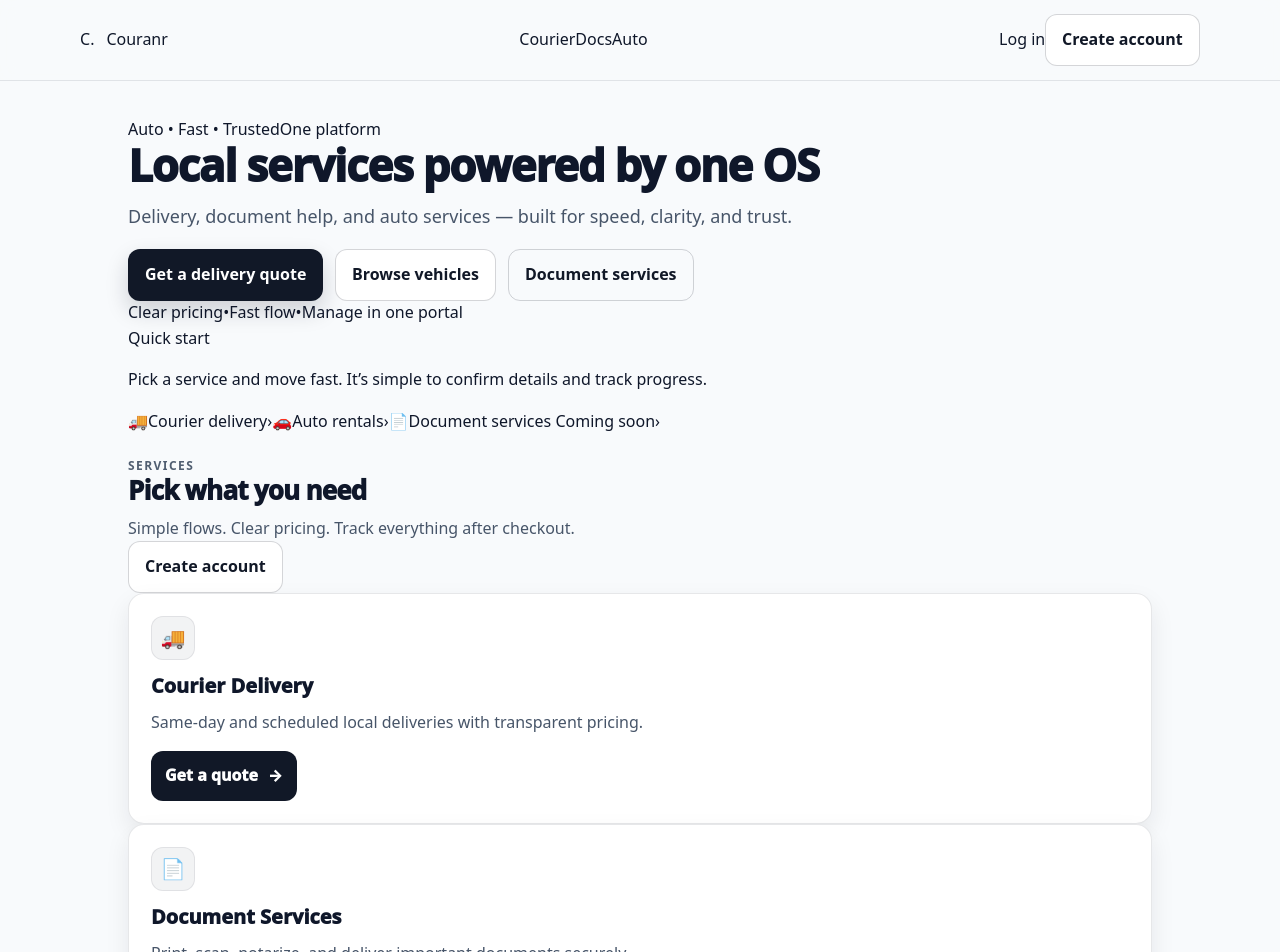
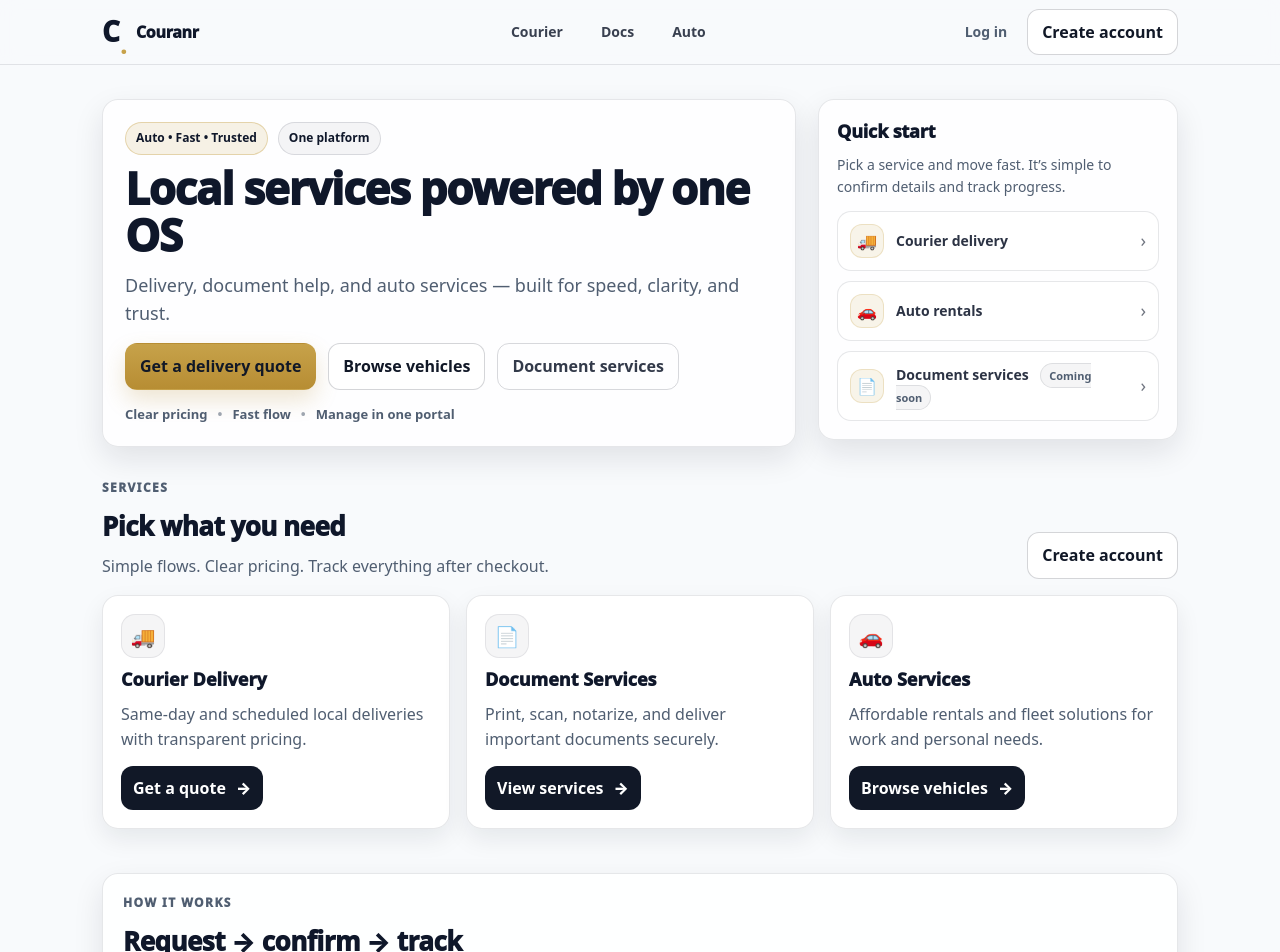
Before and after one commit to kkoly10/couranr-os, a Next.js app: page / in a window 1280 px wide. Shown: the top 952 px of the page. Built offline with nearby package versions, Linux system fonts and the light colour scheme.

Commit message:
Update globals.css

```diff
--- a/app/globals.css
+++ b/app/globals.css
@@ -7,37 +7,31 @@ img { max-width: 100%; display: block; }
 a { color: inherit; text-decoration: none; }
 button { font: inherit; }
 
-/* ===== THEME ===== */
+/* ===== THEME (Clean-tech + Gold) ===== */
 :root{
   --bg: #0b1220;
-  --surface: rgba(255,255,255,0.92);
-  --surface2: rgba(255,255,255,0.78);
-
+  --paper: #f8fafc;
   --text: #0f172a;
   --muted: #475569;
+
+  --gold: #c7a24a;
+  --gold2: #e6d3a1;
 
   --border: rgba(15,23,42,0.10);
   --shadow: 0 12px 30px rgba(15, 23, 42, 0.10);
   --shadow2: 0 18px 40px rgba(15, 23, 42, 0.16);
-
-  /* Gold accent (clean/tech) */
-  --gold: #d6b35a;
-  --goldDeep: #b88f2f;
-
   --radius: 16px;
-
-  /* page width */
-  --container: 1120px;
 }
 
 body{
   font-family: ui-sans-serif, system-ui, -apple-system, BlinkMacSystemFont, "Segoe UI",
     Roboto, Helvetica, Arial, "Apple Color Emoji", "Segoe UI Emoji";
-  background: #f8fafc;
+  background: var(--paper);
   color: var(--text);
-  line-height: 1.6;
+  line-height: 1.55;
 }
 
+/* ===== LAYOUT SHELL ===== */
 .appBody{
   min-height: 100vh;
   display: flex;
@@ -48,141 +42,90 @@ body{
   flex: 1;
 }
 
-/* Shared container (also supports your older c-container usage) */
-.container,
-.c-container{
+/* ===== CONTAINER ===== */
+.container{
   width: 100%;
-  max-width: var(--container);
+  max-width: 1120px;
   margin: 0 auto;
-  padding: 0 24px;
+  padding: 0 22px;
 }
 
-/* ===== GLOBAL MOTION ===== */
-a, button, .interactiveCard{
-  transition: transform 160ms ease, box-shadow 160ms ease, opacity 160ms ease,
-    background 160ms ease, border-color 160ms ease;
-}
-@media (prefers-reduced-motion: reduce) {
-  a, button, .interactiveCard { transition: none; }
-  .bgGlow { animation: none !important; }
-}
-
-/* ===== TOP BAR (PUBLIC SAFE) ===== */
+/* ===== TOP BAR ===== */
 .topbar{
   position: sticky;
   top: 0;
-  z-index: 50;
-  background: rgba(248,250,252,0.80);
+  z-index: 30;
+  background: rgba(248,250,252,0.85);
   backdrop-filter: blur(10px);
   border-bottom: 1px solid var(--border);
 }
 
 .topbarInner{
+  height: 64px;
   display: flex;
   align-items: center;
   justify-content: space-between;
-  gap: 16px;
-
-  /* key: prevents tight squeeze + overlap */
-  flex-wrap: wrap;
-  row-gap: 12px;
-
-  padding: 14px 0;
+  gap: 18px;
 }
 
 .brand{
   display: inline-flex;
   align-items: center;
-  gap: 12px;
-  min-width: fit-content;
+  gap: 10px;
+  min-width: 160px;
 }
 
-.logoMark{
-  width: 48px;
-  height: 48px;
-  border-radius: 16px;
-  display: grid;
-  place-items: center;
-  background: linear-gradient(180deg, rgba(255,255,255,0.95), rgba(255,255,255,0.72));
-  border: 1px solid rgba(15,23,42,0.10);
-  box-shadow: 0 10px 18px rgba(15,23,42,0.08);
-  position: relative;
-
-  /* extra room so the dot never feels cramped */
-  overflow: visible;
+.brandMark{
+  display: inline-flex;
+  align-items: flex-end;
+  font-weight: 950;
+  font-size: 28px;
+  letter-spacing: -0.02em;
+  color: var(--text);
 }
 
-.logoC{
-  font-weight: 950;
-  font-size: 20px;
+.brandDot{
+  font-size: 22px;              /* smaller than C */
   line-height: 1;
-  letter-spacing: -0.02em;
+  color: var(--gold);
+  transform: translateY(2px);   /* lower the dot slightly */
+  margin-left: 1px;
 }
 
-.logoDot{
-  position: absolute;
-  right: 12px;
-  bottom: 10px;
-  width: 6px;
-  height: 6px;
-  border-radius: 999px;
-  background: var(--gold);
-  box-shadow: 0 0 0 2px rgba(214,179,90,0.20);
-}
-
-.brandText{
-  display: flex;
-  flex-direction: column;
-  line-height: 1.12;
-}
-
-.brandName{
-  font-size: 14px;
+.brandWord{
   font-weight: 950;
   letter-spacing: -0.02em;
 }
 
-.brandTag{
-  font-size: 12px;
-  color: var(--muted);
-  font-weight: 700;
+.nav{
+  display: flex;
+  align-items: center;
+  gap: 18px;          /* key: make it clickable and not tight */
+  flex-wrap: wrap;
+  justify-content: center;
 }
 
-.topNav{
+.navLink{
+  font-weight: 800;
+  font-size: 14px;
+  color: rgba(15,23,42,0.82);
+  padding: 8px 10px;
+  border-radius: 10px;
+}
+
+.navLink:hover{
+  background: rgba(15,23,42,0.04);
+}
+
+.navLink.subtle{
+  color: rgba(71,85,105,0.95);
+}
+
+.navActions{
   display: flex;
   align-items: center;
   gap: 10px;
   flex-wrap: wrap;
-}
-
-.topNavLink{
-  font-size: 13px;
-  font-weight: 900;
-  padding: 8px 12px;
-  border-radius: 999px;
-  border: 1px solid rgba(15,23,42,0.14);
-  background: rgba(255,255,255,0.70);
-}
-
-.topNavLink:hover{
-  transform: translateY(-1px);
-  box-shadow: 0 10px 18px rgba(15,23,42,0.08);
-  background: rgba(255,255,255,0.92);
-}
-
-.topActions{
-  display: flex;
-  align-items: center;
-  gap: 12px;
-  flex-wrap: wrap;
-  margin-left: auto;
-}
-
-@media (max-width: 560px){
-  .topActions{
-    width: 100%;
-    justify-content: flex-start;
-  }
 }
 
 /* ===== BUTTONS ===== */
@@ -191,141 +134,100 @@ a, button, .interactiveCard{
   align-items: center;
   justify-content: center;
   gap: 10px;
-  padding: 12px 16px;
+  padding: 10px 14px;
   border-radius: 12px;
   font-weight: 900;
-  text-decoration: none;
   border: 1px solid transparent;
   cursor: pointer;
   user-select: none;
-  will-change: transform;
+  transition: transform 160ms ease, box-shadow 160ms ease, background 160ms ease, border-color 160ms ease, opacity 160ms ease;
 }
 
-/* aliases for your older class names */
-.btnPrimary, .btn-primary{
-  background: #111827;
-  color: #fff;
-  box-shadow: 0 10px 22px rgba(17,24,39,0.18);
+.btn:hover{ transform: translateY(-1px); }
+.btn:active{ transform: translateY(0px); }
+
+.btnPrimary{
+  background: linear-gradient(180deg, var(--gold), #b78d33);
+  color: #111827;
+  box-shadow: 0 10px 22px rgba(183,141,51,0.22);
 }
-.btnPrimary:hover, .btn-primary:hover{
-  transform: translateY(-2px);
-  box-shadow: 0 16px 34px rgba(17,24,39,0.22);
+.btnPrimary:hover{
+  box-shadow: 0 16px 34px rgba(183,141,51,0.26);
 }
 
-.btnSecondary, .btn-secondary{
-  background: #fff;
+.btnSecondary{
+  background: #ffffff;
   color: #111827;
   border-color: rgba(17,24,39,0.18);
 }
-.btnSecondary:hover, .btn-secondary:hover{
-  transform: translateY(-2px);
-  box-shadow: 0 14px 28px rgba(15,23,42,0.12);
+.btnSecondary:hover{
+  box-shadow: 0 14px 28px rgba(15,23,42,0.10);
 }
 
-.btnGhost, .btn-ghost{
+.btnGhost{
   background: transparent;
-  color: #111827;
-  border-color: rgba(17,24,39,0.18);
+  color: rgba(15,23,42,0.85);
+  border-color: rgba(17,24,39,0.16);
 }
-.btnGhost:hover, .btn-ghost:hover{
-  transform: translateY(-2px);
-  background: rgba(17,24,39,0.04);
+.btnGhost:hover{
+  background: rgba(15,23,42,0.04);
 }
 
-/* gold CTA */
-.btnGold, .btn-gold{
-  background: linear-gradient(180deg, rgba(214,179,90,1), rgba(184,143,47,1));
-  color: #111827;
-  box-shadow: 0 14px 26px rgba(184,143,47,0.22);
-}
-.btnGold:hover, .btn-gold:hover{
-  transform: translateY(-2px);
-  box-shadow: 0 18px 34px rgba(184,143,47,0.28);
-}
-
-/* ===== HOME LAYOUT ===== */
+/* ===== HOME BACKDROP ===== */
 .home{
-  max-width: var(--container);
-  margin: 0 auto;
-  padding: 36px 24px 72px;
   position: relative;
 }
 
-.section{
-  margin-top: 22px;
+.homeBackdrop{
+  position: absolute;
+  inset: 0;
+  pointer-events: none;
+  background:
+    radial-gradient(900px 420px at 18% 10%, rgba(199,162,74,0.22), transparent 60%),
+    radial-gradient(900px 420px at 82% 0%, rgba(199,162,74,0.14), transparent 62%),
+    radial-gradient(900px 520px at 55% 42%, rgba(15,23,42,0.04), transparent 62%);
 }
 
-.kicker{
-  font-size: 12px;
-  font-weight: 900;
-  letter-spacing: 0.12em;
-  text-transform: uppercase;
-  color: rgba(71,85,105,0.95);
+/* Make sure content sits above backdrop */
+.home > * { position: relative; z-index: 1; }
+
+/* ===== HERO ===== */
+.hero{
+  padding: 34px 0 10px;
 }
 
-.h2{
-  margin: 0;
-  font-size: 26px;
-  font-weight: 950;
-  letter-spacing: -0.03em;
-  line-height: 1.15;
+.heroGrid{
+  display: grid;
+  grid-template-columns: 1fr 360px;
+  gap: 22px;
+  align-items: start;
 }
 
-.p{
-  margin: 10px 0 0;
-  color: var(--muted);
-  max-width: 820px;
+.heroLeft{
+  background: rgba(255,255,255,0.78);
+  border: 1px solid var(--border);
+  border-radius: var(--radius);
+  box-shadow: var(--shadow);
+  padding: 22px;
 }
 
-/* ambient glow */
-.bgGlow{
-  position: absolute;
-  inset: -140px -80px auto -80px;
-  height: 420px;
-  background:
-    radial-gradient(closest-side at 30% 40%, rgba(214,179,90,0.20), transparent 70%),
-    radial-gradient(closest-side at 70% 20%, rgba(17,24,39,0.18), transparent 70%),
-    radial-gradient(closest-side at 55% 80%, rgba(214,179,90,0.12), transparent 70%);
-  filter: blur(18px);
-  opacity: 0.9;
-  pointer-events: none;
-  animation: floatGlow 7s ease-in-out infinite;
-}
-
-@keyframes floatGlow{
-  0% { transform: translate3d(0,0,0) scale(1); }
-  50% { transform: translate3d(0,14px,0) scale(1.02); }
-  100% { transform: translate3d(0,0,0) scale(1); }
-}
-
-/* hero */
-.homeHero{
-  margin-bottom: 18px;
-  padding: 26px 26px 22px;
-  border: 1px solid var(--border);
-  border-radius: var(--radius);
-  background: linear-gradient(180deg, rgba(255,255,255,0.92), rgba(255,255,255,0.75));
-  box-shadow: var(--shadow);
-  backdrop-filter: blur(8px);
-}
-
-.badgeRow{
+.pillRow{
   display: flex;
   gap: 10px;
   flex-wrap: wrap;
   margin-bottom: 10px;
 }
 
-.badge{
+.pill{
   font-size: 12px;
   font-weight: 900;
   padding: 6px 10px;
   border-radius: 999px;
-  border: 1px solid rgba(214,179,90,0.40);
-  background: rgba(214,179,90,0.12);
+  border: 1px solid rgba(199,162,74,0.38);
+  background: rgba(199,162,74,0.14);
 }
 
-.badge.ghost{
+.pill.ghost{
   border-color: rgba(15,23,42,0.12);
   background: rgba(15,23,42,0.04);
 }
@@ -338,23 +240,11 @@ a, button, .interactiveCard{
   line-height: 1.08;
 }
 
-.heroTitleDot{
-  margin: 0 8px;
-  color: var(--goldDeep);
-}
-
-.heroTitleSub{
-  font-size: 16px;
-  font-weight: 900;
-  color: rgba(15,23,42,0.70);
-}
-
 .heroDesc{
-  margin-top: 12px;
-  margin-bottom: 18px;
+  margin: 12px 0 16px;
   font-size: 18px;
-  color: var(--muted);
-  max-width: 780px;
+  color: rgba(71,85,105,0.95);
+  max-width: 720px;
 }
 
 .heroActions{
@@ -363,48 +253,162 @@ a, button, .interactiveCard{
   flex-wrap: wrap;
 }
 
-/* cards */
-.cardGrid{
+.microTrust{
+  margin-top: 14px;
+  display: flex;
+  gap: 10px;
+  flex-wrap: wrap;
+  color: rgba(71,85,105,0.95);
+  font-weight: 700;
+  font-size: 13px;
+}
+.microDot{ opacity: 0.55; }
+
+/* ===== QUICK CARD ===== */
+.quickCard{
+  background: rgba(255,255,255,0.82);
+  border: 1px solid var(--border);
+  border-radius: var(--radius);
+  box-shadow: var(--shadow);
+  padding: 18px;
+}
+
+.quickTitle{
+  font-weight: 950;
+  font-size: 18px;
+  letter-spacing: -0.01em;
+}
+
+.quickDesc{
+  margin: 8px 0 14px;
+  color: rgba(71,85,105,0.95);
+  font-size: 14px;
+}
+
+.quickLinks{
   display: grid;
-  grid-template-columns: repeat(auto-fit, minmax(260px, 1fr));
-  gap: 18px;
-  margin-top: 18px;
+  gap: 10px;
+}
+
+.quickLink{
+  display: flex;
+  align-items: center;
+  justify-content: space-between;
+  gap: 12px;
+  padding: 12px 12px;
+  border-radius: 14px;
+  border: 1px solid rgba(15,23,42,0.10);
+  background: rgba(255,255,255,0.9);
+}
+
+.quickLink:hover{
+  box-shadow: 0 12px 26px rgba(15,23,42,0.10);
+  transform: translateY(-1px);
+}
+
+.quickIcon{
+  width: 34px;
+  height: 34px;
+  display: grid;
+  place-items: center;
+  border-radius: 12px;
+  background: rgba(199,162,74,0.12);
+  border: 1px solid rgba(199,162,74,0.24);
+  flex: 0 0 auto;
+}
+
+.quickText{
+  flex: 1;
+  font-weight: 900;
+  color: rgba(15,23,42,0.88);
+  font-size: 14px;
+}
+
+.quickSoon{
+  margin-left: 8px;
+  font-weight: 900;
+  font-size: 11px;
+  padding: 4px 8px;
+  border-radius: 999px;
+  border: 1px solid rgba(15,23,42,0.10);
+  background: rgba(15,23,42,0.04);
+  color: rgba(71,85,105,0.95);
+}
+
+.quickArrow{
+  font-size: 18px;
+  opacity: 0.6;
+}
+
+/* ===== SECTIONS ===== */
+.section{
+  padding: 22px 0;
+}
+
+.sectionBottom{
+  padding-bottom: 56px;
+}
+
+.sectionHead{
+  display: flex;
+  align-items: flex-end;
+  justify-content: space-between;
+  gap: 16px;
+  flex-wrap: wrap;
+}
+
+.kicker{
+  font-size: 12px;
+  font-weight: 950;
+  letter-spacing: 0.12em;
+  text-transform: uppercase;
+  color: rgba(71,85,105,0.95);
+}
+
+.h2{
+  margin: 8px 0 0;
+  font-size: 26px;
+  font-weight: 950;
+  letter-spacing: -0.02em;
+}
+
+.p{
+  margin: 8px 0 0;
+  color: rgba(71,85,105,0.95);
+  max-width: 720px;
+}
+
+/* ===== CARDS / SERVICES ===== */
+.serviceGrid{
+  margin-top: 16px;
+  display: grid;
+  grid-template-columns: repeat(3, minmax(0, 1fr));
+  gap: 16px;
 }
 
 .card{
   border: 1px solid var(--border);
   border-radius: var(--radius);
-  padding: 22px;
-  background: #fff;
+  padding: 18px;
+  background: rgba(255,255,255,0.92);
   box-shadow: 0 10px 24px rgba(15, 23, 42, 0.08);
-}
-
-.cardSoft{
-  background: linear-gradient(180deg, rgba(255,255,255,0.95), rgba(255,255,255,0.80));
+  display: flex;
+  flex-direction: column;
+  justify-content: space-between;
+  min-height: 220px;
 }
 
 .interactiveCard{
-  position: relative;
-  overflow: hidden;
+  transition: transform 160ms ease, box-shadow 160ms ease;
 }
-
-.interactiveCard::before{
-  content: "";
-  position: absolute;
-  inset: -2px;
-  background: radial-gradient(600px circle at var(--mx, 50%) var(--my, 30%), rgba(214,179,90,0.18), transparent 40%);
-  opacity: 0;
-  transition: opacity 180ms ease;
-  pointer-events: none;
-}
-
 .interactiveCard:hover{
-  transform: translateY(-3px);
+  transform: translateY(-2px);
   box-shadow: var(--shadow2);
 }
 
-.interactiveCard:hover::before{
-  opacity: 1;
+.cardTop{
+  display: grid;
+  gap: 8px;
 }
 
 .cardIcon{
@@ -412,38 +416,121 @@ a, button, .interactiveCard{
   height: 44px;
   display: grid;
   place-items: center;
-  border-radius: 12px;
-  background: rgba(15,23,42,0.05);
+  border-radius: 14px;
+  background: rgba(15,23,42,0.04);
   border: 1px solid rgba(15,23,42,0.08);
   font-size: 20px;
-  margin-bottom: 10px;
 }
 
 .cardTitle{
-  margin: 0 0 8px 0;
-  font-size: 20px;
+  margin: 0;
+  font-size: 18px;
   font-weight: 950;
 }
 
 .cardDesc{
   margin: 0;
-  color: var(--muted);
+  color: rgba(71,85,105,0.95);
 }
 
 .cardCta{
-  margin-top: 16px;
+  margin-top: 14px;
   display: inline-flex;
   align-items: center;
   gap: 10px;
-  padding: 12px 14px;
+  padding: 10px 12px;
   border-radius: 12px;
   background: #111827;
   color: #fff;
-  font-weight: 950;
+  font-weight: 900;
   width: fit-content;
 }
 
 .cardCta:hover{
-  transform: translateY(-2px);
-  box-shadow: 0 14px 28px rgba(17,24,39,0.20);
+  transform: translateY(-1px);
+  box-shadow: 0 14px 28px rgba(17,24,39,0.18);
 }
+
+/* ===== HOW IT WORKS ===== */
+.howCard{
+  border: 1px solid var(--border);
+  border-radius: var(--radius);
+  background: rgba(255,255,255,0.84);
+  box-shadow: var(--shadow);
+  padding: 20px;
+}
+
+.steps{
+  margin-top: 14px;
+  display: grid;
+  grid-template-columns: repeat(3, minmax(0, 1fr));
+  gap: 14px;
+}
+
+.stepCard{
+  border: 1px solid rgba(15,23,42,0.10);
+  border-radius: 16px;
+  background: rgba(255,255,255,0.95);
+  padding: 14px;
+}
+
+.stepHead{
+  display: flex;
+  align-items: center;
+  gap: 10px;
+}
+
+.stepNum{
+  width: 30px;
+  height: 30px;
+  border-radius: 999px;
+  display: grid;
+  place-items: center;
+  background: rgba(199,162,74,0.14);
+  border: 1px solid rgba(199,162,74,0.26);
+  font-weight: 950;
+}
+
+.stepTitle{
+  font-weight: 950;
+}
+
+.stepDesc{
+  margin: 10px 0 0;
+  color: rgba(71,85,105,0.95);
+}
+
+.howActions{
+  margin-top: 16px;
+  display: flex;
+  gap: 12px;
+  flex-wrap: wrap;
+}
+
+/* ===== FINAL CTA ===== */
+.finalCta{
+  border: 1px solid var(--border);
+  border-radius: var(--radius);
+  background: rgba(255,255,255,0.88);
+  box-shadow: var(--shadow);
+  padding: 18px;
+  display: flex;
+  align-items: center;
+  justify-content: space-between;
+  gap: 16px;
+  flex-wrap: wrap;
+}
+
+.finalActions{
+  display: flex;
+  gap: 12px;
+  flex-wrap: wrap;
+}
+
+/* ===== RESPONSIVE ===== */
+@media (max-width: 980px){
+  .heroGrid{ grid-template-columns: 1fr; }
+  .quickCard{ order: 2; }
+  .serviceGrid{ grid-template-columns: 1fr; }
+  .steps{ grid-template-columns: 1fr; }
+}
```
